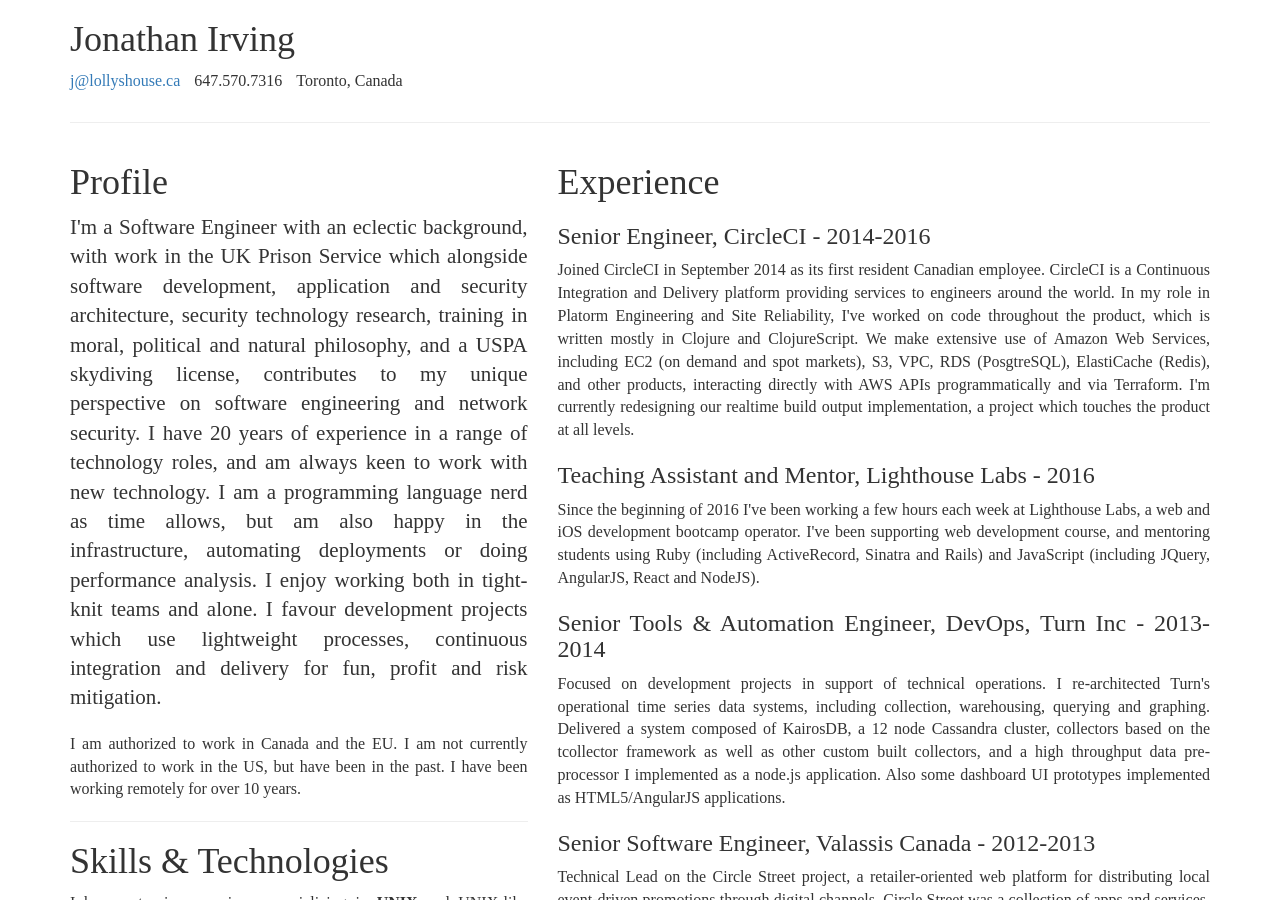
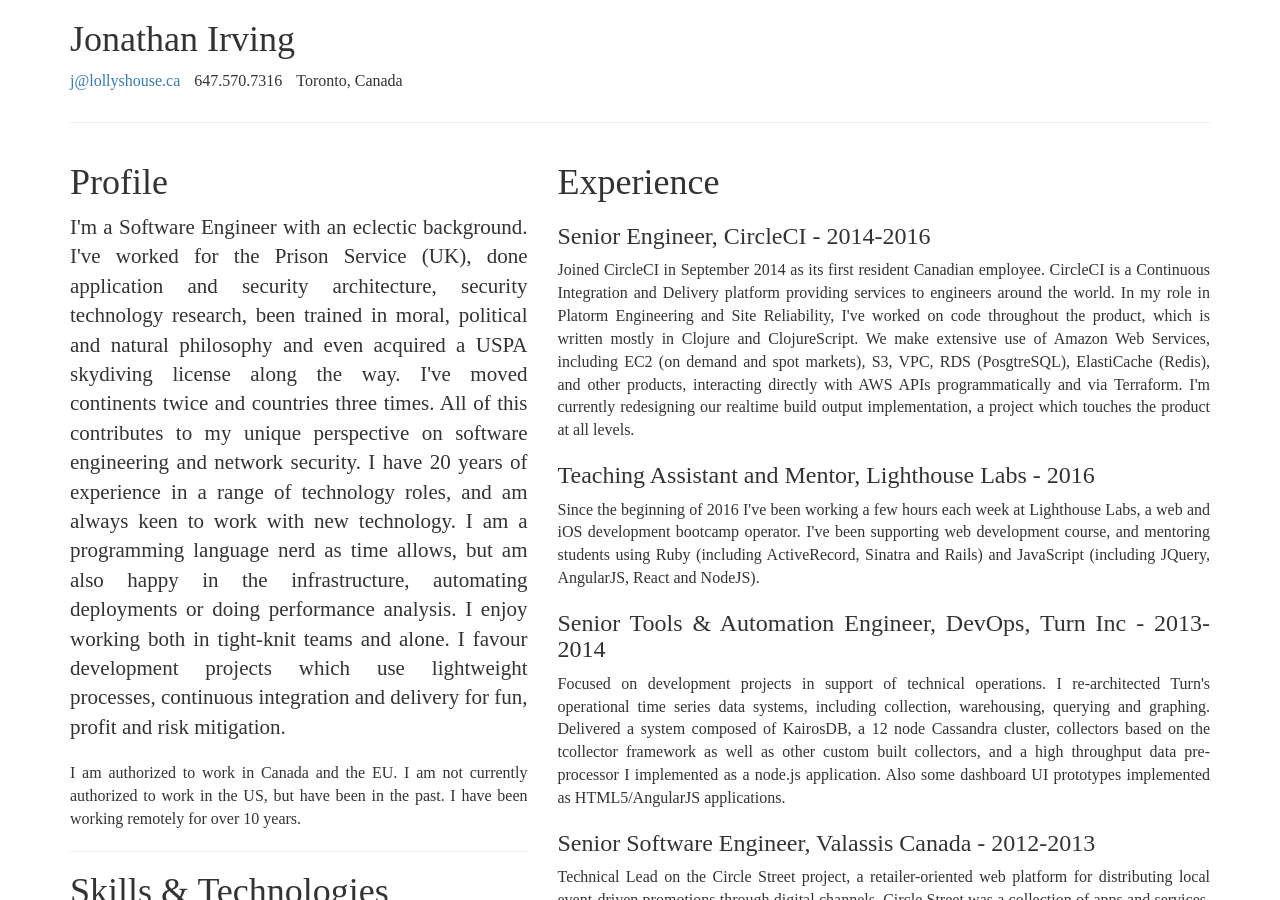
Before and after one commit to j0ni/j0ni.github.io, a Jekyll site: the page built from resume.html, in a window 1280 px wide and 900 px high. Built offline with Jekyll 4.4.1, drawn with Linux system fonts in a browser that asks for light colours; some web fonts are replaced.

Commit message:
Improve wording of first para

```diff
--- a/resume.html
+++ b/resume.html
@@ -25,10 +25,11 @@
       <h1>Profile</h1>
 
       <p class="lead">
-        I'm a Software Engineer with an eclectic background, with work in the UK
-        Prison Service which alongside software development, application and
-        security architecture, security technology research, training in moral,
-        political and natural philosophy, and a USPA skydiving license,
+        I'm a Software Engineer with an eclectic background. I've worked for the
+        Prison Service (UK), done application and security architecture,
+        security technology research, been trained in moral, political and
+        natural philosophy and even acquired a USPA skydiving license along the
+        way. I've moved continents twice and countries three times. All of this
         contributes to my unique perspective on software engineering and network
         security. I have 20 years of experience in a range of technology roles,
         and am always keen to work with new technology. I am a programming
```
